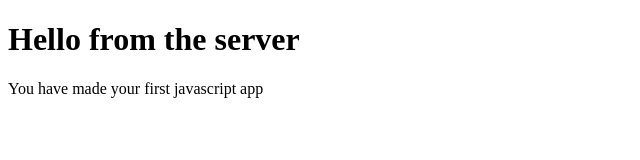
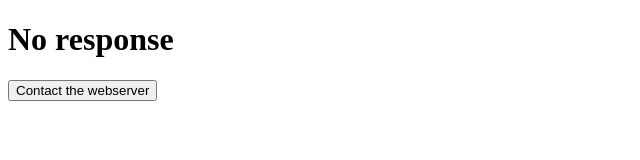
Before and after one commit to lblima/blockchain-essentials01, a website: page public/index.html in a window 1280 px wide. Shown: the whole page, without its empty margins (0-640 px from the left). Drawn offline with Linux system fonts and the light colour scheme; files that its build step writes are made by us from their sources.

Commit message:
create the basic node server and first page and script - ajax

```diff
--- a/public/index.html
+++ b/public/index.html
@@ -3,11 +3,27 @@
 <html>
     <head>
         <meta charset="utf-8">
-        <title>BC</title>
+        <title>Blockchain basics</title>
     </head>
 
     <body>
-        <h1>Hello from the server</h1>
-        <p>You have made your first javascript app</p>
+        <h1 id="response">No response</h1>
+        <button onclick="contactServer()">Contact the webserver</button>
+
+        <!-- <script>
+            function contactServer() {
+                var xhttp = new XMLHttpRequest();
+                xhttp.onreadystatechange = function() {
+                    if (this.readyState == 4 && this.status == 200) {
+                        document.getElementById("response").innerHTML = this.responseText;
+                    }
+                };
+
+                xhttp.open("GET", "ajax-request", true);
+                xhttp.send();
+            }
+        </script>     -->
+
+        <script src="/assets/index.js"></script>
     </body>
 </html>
--- /dev/null
+++ b/public/index.js
@@ -0,0 +1,12 @@
+function contactServer() {
+    var xhttp = new XMLHttpRequest();
+
+    xhttp.onreadystatechange = function() {
+        if (this.readyState == 4 && this.status == 200) {
+            document.getElementById("response").innerHTML = this.responseText;
+        }
+    };
+
+    xhttp.open("GET", "ajax-request", true);
+    xhttp.send();
+}
```
Also changed, not shown: app.js (+7 -0 lines).
